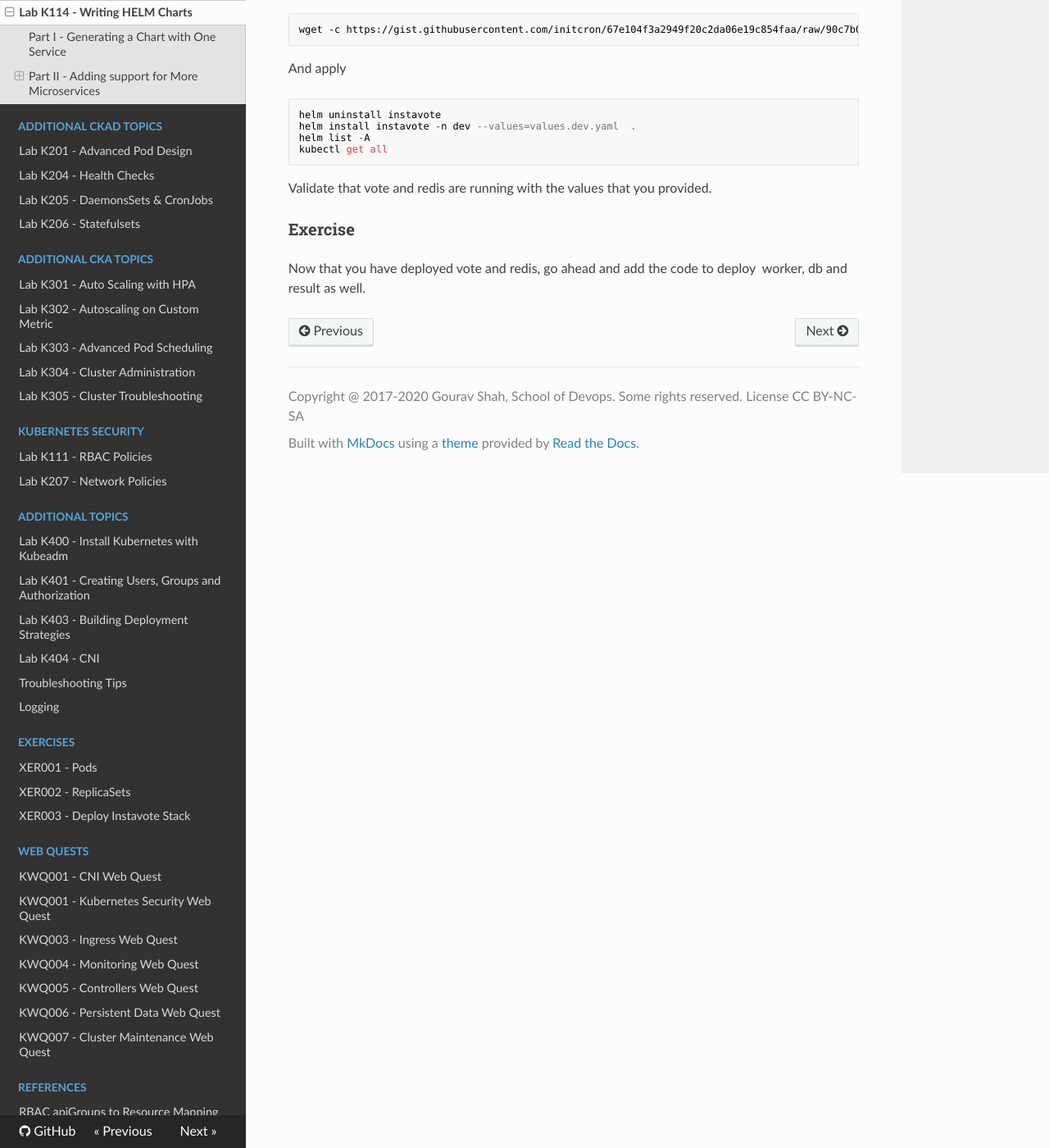
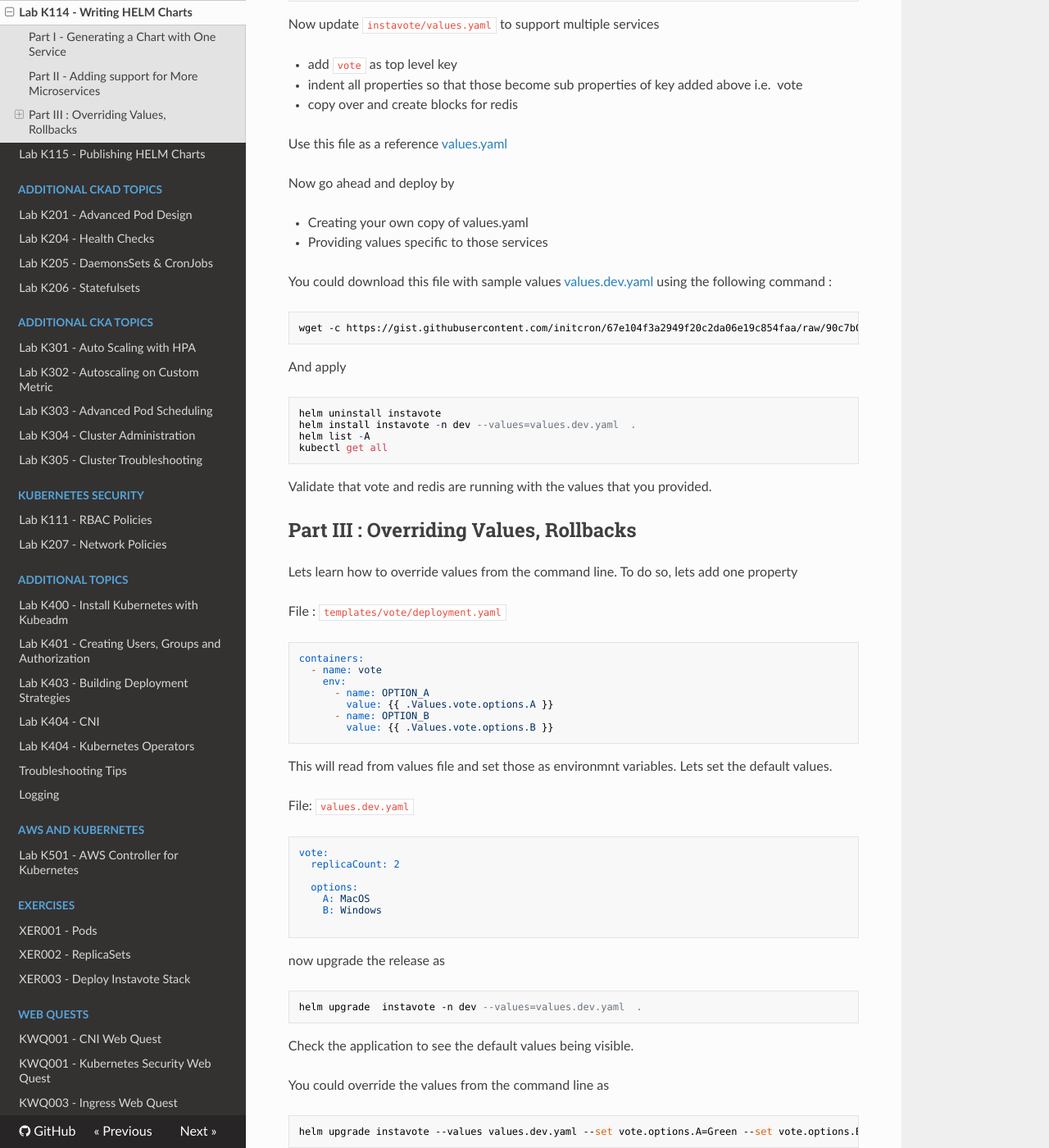
Before and after one commit to schoolofdevops/kubernetes-labguide, an MkDocs documentation site: the page built from chapters/helm_charts.md, in a window 1280 px wide and 1400 px high, scrolled down 3136 px. Shown: the whole window at 82% size. Built offline with MkDocs 1.6.1, drawn with Linux system fonts in a browser that asks for light colours; nearby versions of some CDN libraries; some of the changed text lies outside the part shown.

Commit message:
helm and operator lab updates

````diff
--- a/chapters/helm_charts.md
+++ b/chapters/helm_charts.md
@@ -47,6 +47,28 @@
   type: NodePort
   port: 80
   nodePort: 30300
+```
+
+Also update the `service.yaml` template with the additional property for `nodePort` defined as ,
+
+File : `service.yaml`
+```
+apiVersion: v1
+kind: Service
+metadata:
+  name: vote
+  labels:
+    {{- include "instavote.labels" . | nindent 4 }}
+spec:
+  type: {{ .Values.service.type }}
+  ports:
+    - port: {{ .Values.service.port }}
+      targetPort: http
+      protocol: TCP
+      name: http
+      nodePort: {{ .Values.service.nodePort }}
+  selector:
+    {{- include "instavote.selectorLabels" . | nindent 4 }}
 ```
 
 Install this chart with helm to deploy the `vote` service as:
@@ -189,5 +211,90 @@
 
 Validate that vote and redis are running with the values that you provided.
 
+## Part III : Overriding Values, Rollbacks
+
+Lets learn how to override values from the command line. To do so, lets add one property
+
+File : `templates/vote/deployment.yaml`
+
+```
+containers:
+  - name: vote
+    env:
+      - name: OPTION_A
+        value: {{ .Values.vote.options.A }}
+      - name: OPTION_B
+        value: {{ .Values.vote.options.B }}
+```
+
+This will read from values file and set those as environmnt variables. Lets set the default values.
+
+
+
+File:  `values.dev.yaml`
+```
+vote:
+  replicaCount: 2
+
+  options:
+    A: MacOS
+    B: Windows
+
+```
+
+now upgrade the release as
+
+```
+helm upgrade  instavote -n dev --values=values.dev.yaml  .
+```
+
+Check the application to see the default values being visible.
+
+You could override the values from the command line as
+
+```
+helm upgrade instavote --values values.dev.yaml --set vote.options.A=Green --set vote.options.B=Yellow .
+```
+
+check the web app now
+
+try one more time
+
+```
+helm upgrade instavote --values values.dev.yaml --set vote.options.A=Orange --set vote.options.B=Blue .
+```
+
+you should see the values change every time.
+
+Check the release now
+
+```
+helm list -A
+
+```
+
+[sample output]
+```
+NAME     	NAMESPACE 	REVISION	UPDATED                                	STATUS  	CHART          	APP VERSION
+instavote 	dev      	   7       	2024-05-14 03:31:34.717912894 +0000 UTC	deployed	instavote-0.1.0	1.16.0
+```
+
+try rolling back a version
+
+e.g.
+
+```
+helm rollback instavote
+```
+you could also go back to a specific version using the revision number as
+
+```
+helm rollback instavote xx
+```
+
+where replace `xx` with the revision number you wish to roll back to.
+
+
+
 ###  Exercise
 Now that you have deployed vote and redis, go ahead and add the code to deploy  worker, db and result as well.
--- a/mkdocs.yml
+++ b/mkdocs.yml
@@ -23,6 +23,7 @@
      - Lab K112 - Ingress: "ingress.md"
      - Lab K113 - HELM Package Manager: "helm.md"
      - Lab K114 - Writing HELM Charts: "helm_charts.md"
+     - Lab K115 - Publishing HELM Charts: "helm_charts_publish.md"
   - Additional CKAD Topics:
      - Lab K201 - Advanced Pod Design: "advanced_pod_design.md"
      - Lab K204 - Health Checks: "pods-health-probes.md"
@@ -42,8 +43,11 @@
      - Lab K401 - Creating Users, Groups and Authorization: "configuring_authentication_and_authorization.md"
      - Lab K403 - Building Deployment Strategies: "vote-deployement_strategies.md"
      - Lab K404 - CNI: "cni.md"
+     - Lab K404 - Kubernetes Operators: "operator.md"
      - Troubleshooting Tips: "12_troubleshooting.md"
      - Logging: "logging.md"
+  - AWS and Kubernetes:
+     - Lab K501 - AWS Controller for Kubernetes: "aws_ack_demo.md"
   - Exercises:
      - XER001 - Pods: "xer-001-pods.md"
      - XER002 - ReplicaSets: "xer-002-rs.md"
````
Also changed, not shown: chapters/aws_ack_demo.md (added, +121 -0 lines), chapters/helm_charts_publish.md (added, +111 -0 lines), chapters/operator.md (added, +64 -0 lines), chapters/images/helm01.png (added).
